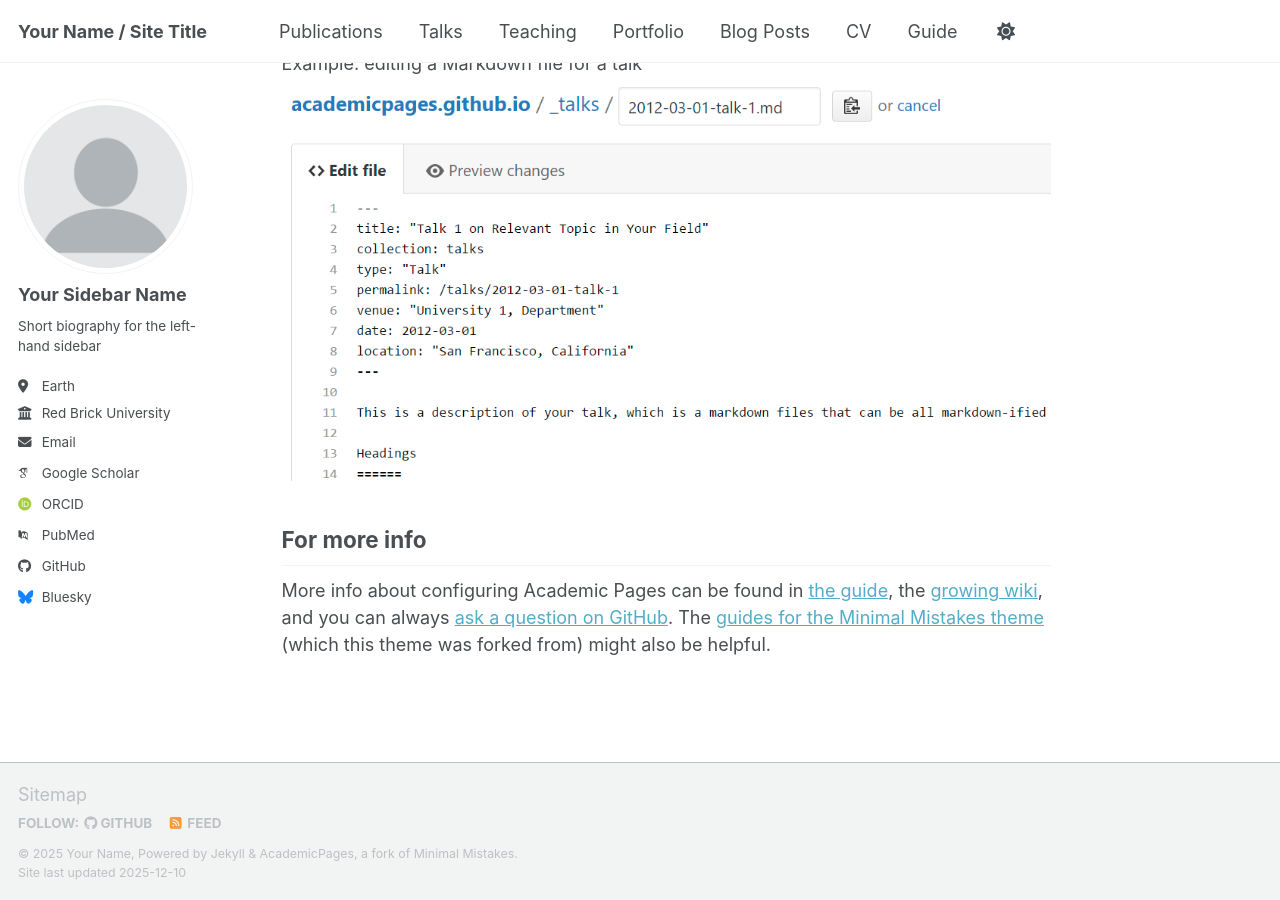
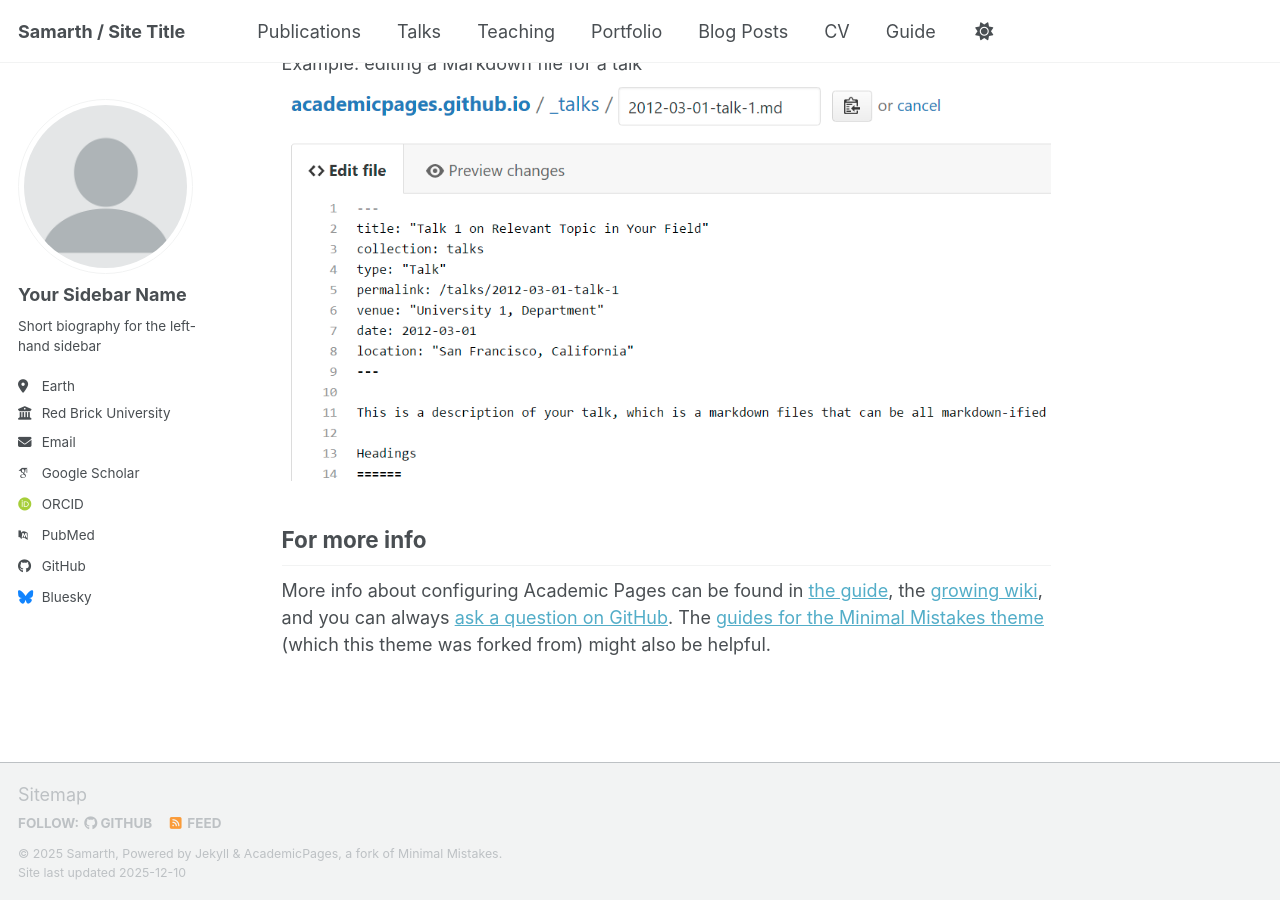
Before and after one commit to SamarthSheth/samarthsheth.github.io, a Jekyll site: the page built from _pages/about.md, in a window 1280 px wide and 900 px high, scrolled down 2718 px. Built offline with Jekyll 4.4.1, drawn with Linux system fonts in a browser that asks for light colours; some web fonts are replaced; a script bundle is joined from its source files by our own code; library files that are not in the unit come from our copies.

Commit message:
Update _config.yml

```diff
--- a/_config.yml
+++ b/_config.yml
@@ -9,11 +9,11 @@
 # Basic Site Settings
 locale                   : "en-US"
 site_theme               : "default" # Currently available options are "default", "air"
-title                    : "Your Name / Site Title"
+title                    : "Samarth / Site Title"
 title_separator          : "-"
-name                     : &name "Your Name"
+name                     : &name "Samarth"
 description              : &description "Your Name's academic portfolio"   # Update this with a general description of your site, this is the default if not overridden by a page
-url                      : https://academicpages.github.io # The base hostname & protocol for your site e.g. "https://[your GitHub username].github.io",
+url                      : https://samarthsheth.github.io/ # The base hostname & protocol for your site e.g. "https://[your GitHub username].github.io",
                                                            # or if you already have some other page hosted on Github then use "https://[your GitHub username].github.io/[Your Repo Name]"
 baseurl                  : "" # the subpath of your site, e.g. "/blog"
 repository               : "academicpages/academicpages.github.io"
```
